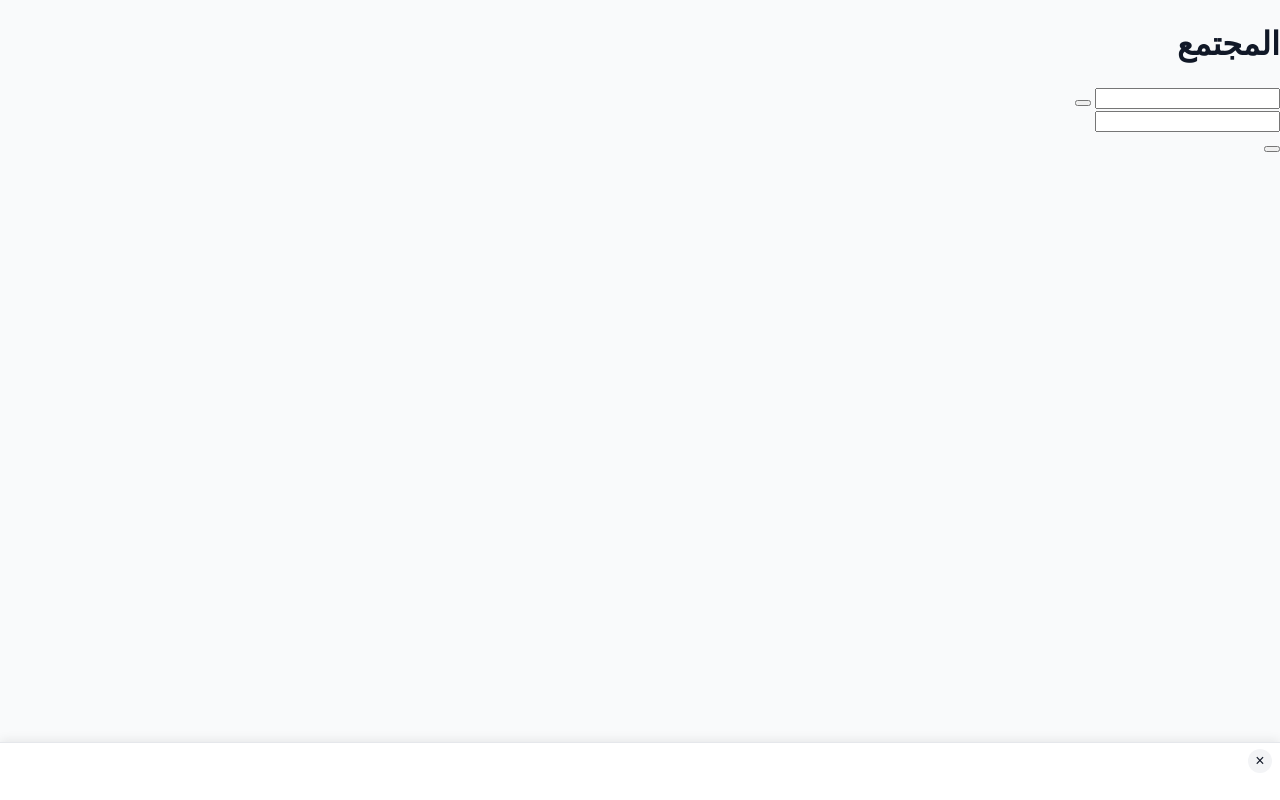
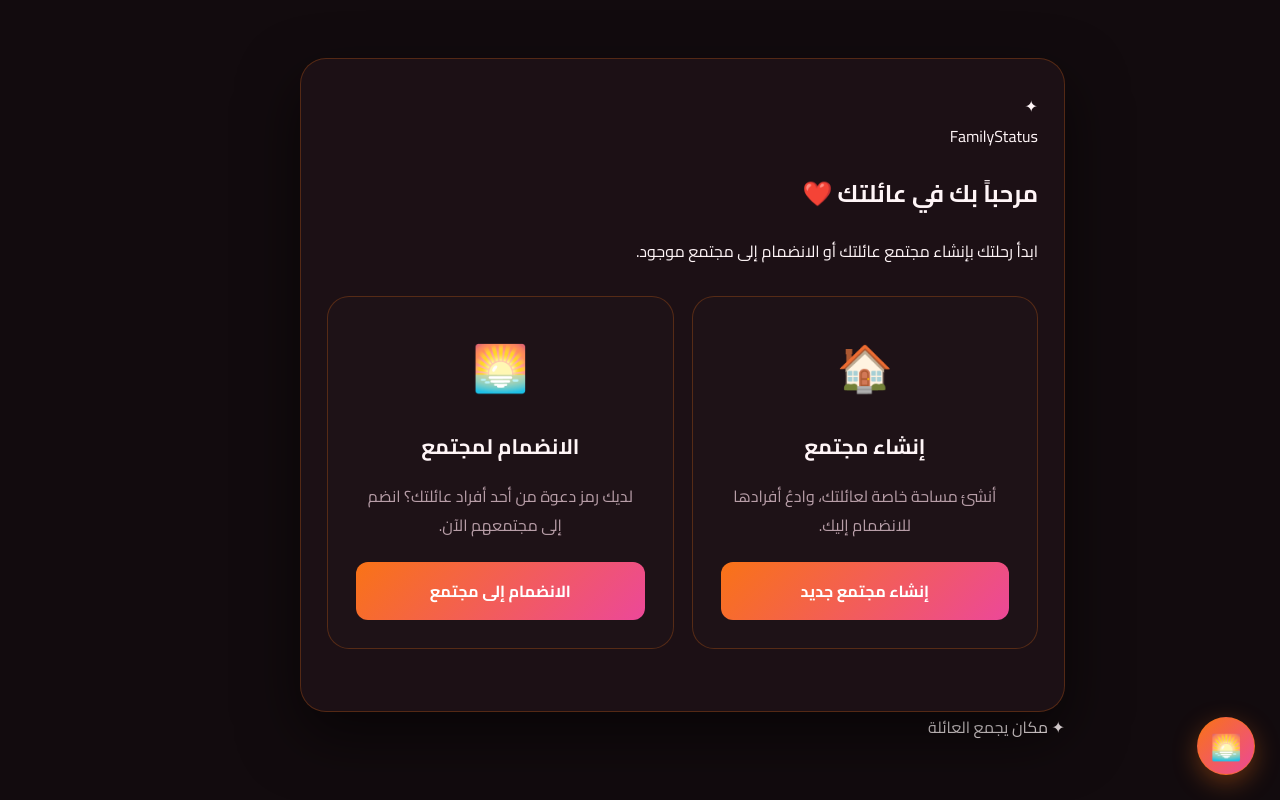
Before and after one commit to ghnaimjehad85-sketch/Family-Status, a plain HTML site: page community.html in a window 1280 px wide. Drawn offline with Linux system fonts and the light colour scheme; no server answers.

Commit message:
Update community.html

```diff
--- a/community.html
+++ b/community.html
@@ -1,149 +1,140 @@
 <!DOCTYPE html>
 <html lang="ar" dir="rtl">
 <head>
-  <meta charset="UTF-8" />
-  <meta name="viewport" content="width=device-width, initial-scale=1.0" />
-  <title>المجتمع - Family Status</title>
-  <style>
-    * {
-      box-sizing: border-box;
-    }
-    body {
-      margin: 0;
-      padding: 0 0 80px 0;
-      font-family: system-ui, -apple-system, BlinkMacSystemFont, "Segoe UI", Roboto, sans-serif;
-      background-color: #f9fafb;
-      color: #111827;
-    }
-    .bottom-ad-bar {
-      position: fixed;
-      bottom: 0;
-      left: 0;
-      right: 0;
-      min-height: 58px;
-      background: #ffffff;
-      border-top: 1px solid #e5e7eb;
-      display: flex;
-      align-items: center;
-      justify-content: center;
-      padding: 6px 38px 6px 10px;
-      z-index: 9999;
-      box-shadow: 0 -2px 10px rgba(0, 0, 0, 0.08);
-    }
-    .ad-slot-content {
-      width: 100%;
-      display: flex;
-      align-items: center;
-      justify-content: center;
-      overflow: hidden;
-    }
-    .close-ad-btn {
-      position: absolute;
-      top: 6px;
-      right: 8px;
-      width: 24px;
-      height: 24px;
-      border: none;
-      border-radius: 50%;
-      background: #f3f4f6;
-      color: #111827;
-      font-size: 16px;
-      line-height: 1;
-      cursor: pointer;
-      display: flex;
-      align-items: center;
-      justify-content: center;
-    }
-    .close-ad-btn:hover {
-      background: #e5e7eb;
-    }
-  </style>
+    <meta charset="UTF-8">
+    <meta name="viewport" content="width=device-width, initial-scale=1.0">
+    <title>مجتمعات العائلة | FamilyStatus</title>
+    <link rel="stylesheet" href="auth.css">
+
+    <style>
+        body {
+            min-height: 100vh;
+            background: #120b0e;
+            color: #fff5f7;
+        }
+
+        .community-options {
+            display: grid;
+            grid-template-columns: repeat(2, 1fr);
+            gap: 18px;
+            width: 100%;
+            max-width: 850px;
+            margin: 30px auto;
+        }
+
+        .community-option {
+            padding: 28px;
+            border: 1px solid rgba(249, 115, 22, 0.25);
+            border-radius: 22px;
+            background: #1e1217;
+            text-align: center;
+        }
+
+        .community-icon {
+            font-size: 45px;
+            margin-bottom: 15px;
+        }
+
+        .community-option h2 {
+            font-size: 21px;
+            margin-bottom: 12px;
+        }
+
+        .community-option p {
+            color: #b89ea8;
+            line-height: 1.8;
+            margin-bottom: 22px;
+        }
+
+        .community-option button {
+            width: 100%;
+            padding: 14px;
+            border: 0;
+            border-radius: 12px;
+            background: linear-gradient(135deg, #f97316, #ec4899);
+            color: white;
+            font-size: 16px;
+            font-weight: bold;
+            cursor: pointer;
+            font-family: inherit;
+        }
+
+        @media(max-width: 650px) {
+            .community-options {
+                grid-template-columns: 1fr;
+            }
+        }
+    </style>
 </head>
+
 <body>
-  <!-- ضع هنا عناصر واجهة الغرفة فقط (العنوان، الرسائل، حقل الإدخال، لوحة الإضافة، ونافذة QR) -->
-  <main id="roomApp">
-    <h1 id="communityName">المجتمع</h1>
-    <p id="communityDescription"></p>
-    <div id="chatMessages"></div>
-    <input id="chatInput" type="text" />
-    <button id="addPeopleButton" type="button"></button>
-    <form id="userSearchForm">
-      <input id="usernameSearch" type="text" />
-    </form>
-    <div id="userSearchResults"></div>
-    <div id="qrModal" style="display:none;">
-      <div id="communityQrCanvas"></div>
-      <button id="closeQrModal" type="button"></button>
-    </div>
-    <button id="showQrBtn" type="button"></button>
-  </main>
 
-  <!-- حاوية الشريط السفلي الثابت القابل للإخفاء -->
-  <div class="bottom-ad-bar" id="bottomAdBar" role="region" aria-label="مساحة إعلانية">
-    <button type="button" class="close-ad-btn" id="closeAdBtn" aria-label="إخفاء الإعلان">&times;</button>
-    <div class="ad-slot-content" id="adSlotContent">
-      <!-- الصق هنا كود الإعلان النظيف عند توفره -->
-    </div>
-  </div>
+    <div class="auth-glow glow-one"></div>
+    <div class="auth-glow glow-two"></div>
 
-  <!-- كود الجافاسكريبت الصحيح داخل وسم module وليس نصاً عادياً -->
-  <script type="module">
-    import { auth, db } from "./firebase.js";
-    import { onAuthStateChanged } from "https://www.gstatic.com/firebasejs/10.12.2/firebase-auth.js";
-    import { doc, getDoc, setDoc, updateDoc, arrayUnion, arrayRemove, serverTimestamp } from "https://www.gstatic.com/firebasejs/10.12.2/firebase-firestore.js";
+    <main class="auth-page">
 
-    const roomId = new URLSearchParams(window.location.search).get("id");
-    const communityNameEl = document.getElementById("communityName");
-    const communityDescriptionEl = document.getElementById("communityDescription");
-    const chatMessagesEl = document.getElementById("chatMessages");
-    const chatInput = document.getElementById("chatInput");
-    const statusButtons = document.querySelectorAll(".status-btn");
-    const addPeopleButton = document.getElementById("addPeopleButton");
-    const userSearchForm = document.getElementById("userSearchForm");
-    const usernameSearch = document.getElementById("usernameSearch");
-    const userSearchResults = document.getElementById("userSearchResults");
-    const qrModal = document.getElementById("qrModal");
-    const communityQrCanvas = document.getElementById("communityQrCanvas");
-    const showQrBtn = document.getElementById("showQrBtn");
-    const closeQrModal = document.getElementById("closeQrModal");
+        <section class="auth-card" style="max-width:850px;width:90%;">
 
-    let communityData = null;
-    let statusMap = {};
-    let lastNotifId = null;
+            <div class="brand">
+                <div class="brand-icon">✦</div>
+                <span>FamilyStatus</span>
+            </div>
 
-    function isVerifiedUser(profile) {
-      return Boolean(profile?.isVerified);
-    }
+            <h1>مرحباً بك في عائلتك ❤️</h1>
 
-    function getMemberLabel(profile) {
-      const full = `${profile?.firstName || ""} ${profile?.lastName || ""}`.trim();
-      return full || profile?.username || "عضو";
-    }
+            <p class="subtitle">
+                ابدأ رحلتك بإنشاء مجتمع عائلتك أو الانضمام إلى مجتمع موجود.
+            </p>
 
-    function showRoomToast(text) {
-      let toast = document.getElementById("roomToastBanner");
-      if (!toast) {
-        toast = document.createElement("div");
-        toast.id = "roomToastBanner";
-        document.body.appendChild(toast);
-      }
-      toast.textContent = text;
-      toast.style.cssText =
-        "position:fixed;top:16px;left:50%;transform:translateX(-50%);background:#24141b;color:#fff5f7;border:1px solid #4a2c38;padding:10px 16px;border-radius:10px;font-weight:600;z-index:9999;box-shadow:0 10px 30px rgba(0,0,0,0.25);";
-      setTimeout(() => {
-        toast.remove();
-      }, 3000);
-    }
+            <div class="community-options">
 
-    // زر إخفاء الشريط السفلي
-    const adBar = document.getElementById("bottomAdBar");
-    const closeBtn = document.getElementById("closeAdBtn");
-    if (closeBtn && adBar) {
-      closeBtn.addEventListener("click", function () {
-        adBar.style.display = "none";
-      });
-    }
-  </script>
-  <script src="verification-admin.js"></script>
+                <div class="community-option">
+
+                    <div class="community-icon">🏠</div>
+
+                    <h2>إنشاء مجتمع</h2>
+
+                    <p>
+                        أنشئ مساحة خاصة لعائلتك،
+                        وادعُ أفرادها للانضمام إليك.
+                    </p>
+
+                    <button type="button" id="createCommunity">
+                        إنشاء مجتمع جديد
+                    </button>
+
+                </div>
+
+                <div class="community-option">
+
+                    <div class="community-icon">🌅</div>
+
+                    <h2>الانضمام لمجتمع</h2>
+
+                    <p>
+                        لديك رمز دعوة من أحد أفراد عائلتك؟
+                        انضم إلى مجتمعهم الآن.
+                    </p>
+
+                    <button type="button" id="joinCommunity">
+                        الانضمام إلى مجتمع
+                    </button>
+
+                </div>
+
+            </div>
+
+        </section>
+
+        <div class="footer-note">
+            <span>✦</span>
+            مكان يجمع العائلة
+        </div>
+
+    </main>
+
+    <script type="module" src="community.js"></script>
+    <script type="module" src="thanks.js"></script>
 </body>
 </html>
```
